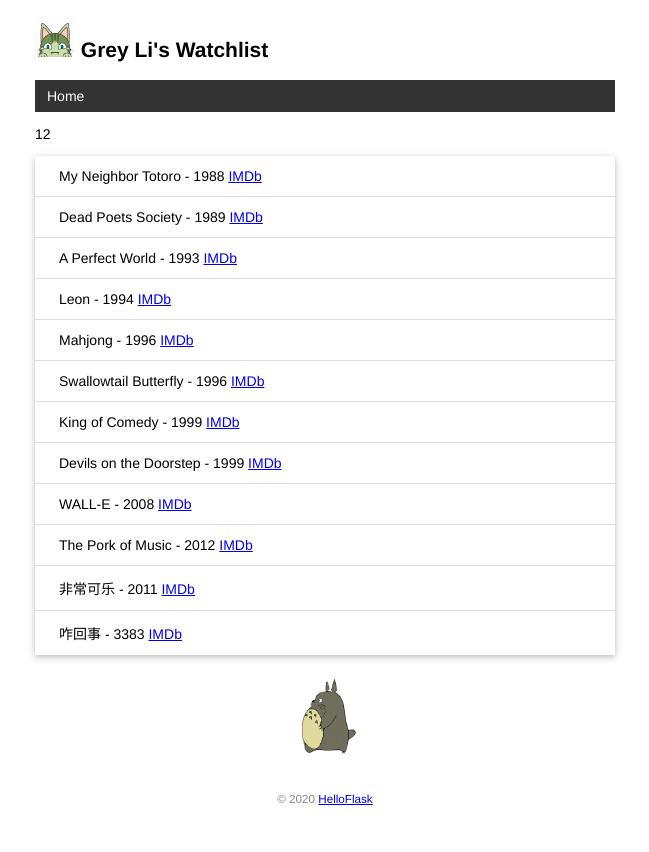
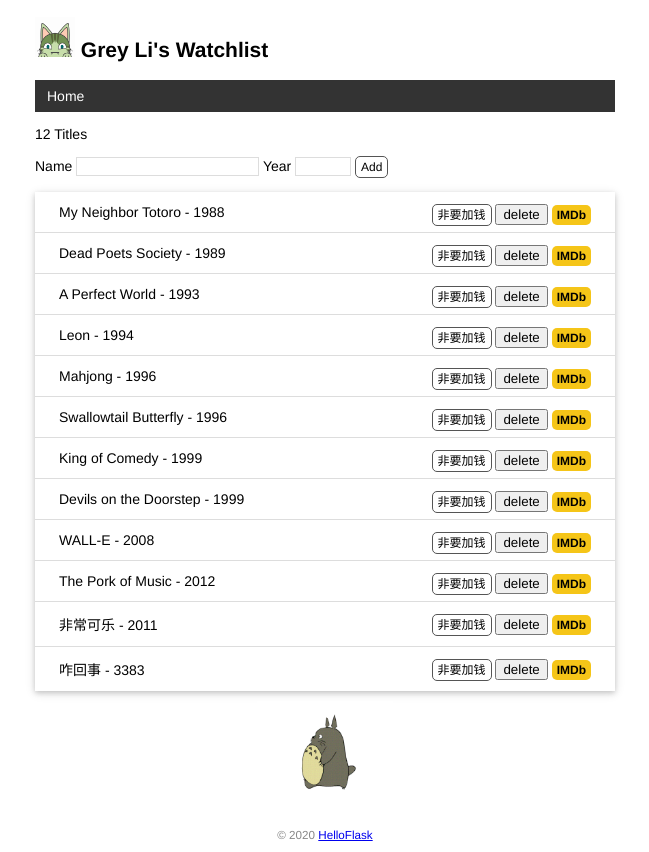
Before and after one commit to zyitst/watchlist, a Flask app: page / in a window 1280 px wide. Shown: the whole page, without its empty margins (315-964 px from the left). Before the commit the page ends 805 px from the top, so only its background shows below. Run offline with Flask 2, Linux system fonts and the light colour scheme; data comes from the database, SQL or seed files in the repository; both versions use the stored data as it was after the commit.

Commit message:
增删改，欧耶

```diff
--- a/app.py
+++ b/app.py
@@ -1,7 +1,7 @@
 import os
 import sys
 
-from flask import Flask, render_template
+from flask import Flask, render_template, request, flash, redirect, url_for
 from flask_sqlalchemy import SQLAlchemy
 import click
 
@@ -12,6 +12,7 @@ else:
     prefix = 'sqlite:////'
 
 app = Flask(__name__)
+app.secret_key = 'secret_key'
 app.config['SQLALCHEMY_DATABASE_URI'] = prefix + os.path.join(app.root_path, 'data.db')
 app.config['SQLALCHEMY_TRACK_MODIFICATIONS'] = False
 
@@ -73,8 +74,45 @@ def inject_user():
     return dict(user=user)
 
 
-@app.route('/')
+@app.route('/', methods=['GET', 'POST'])
 def index():
-    user = User.query.first()
+    if request.method == 'POST':
+        title = request.form.get('title')
+        year= request.form.get('year')
+        if not title or not year or len(title) > 60 or len(year) > 4:
+            flash('Invalid input.', 'error')
+            return redirect(url_for('index'))
+        movie = Movie(title=title, year=year)
+        db.session.add(movie)
+        db.session.commit()
+        flash('加钱成功!')
+        return redirect(url_for('index'))
+
     movies = Movie.query.all()
     return render_template('index.html', movies=movies)
+
+
+@app.route('/movie/edit/<int:movie_id>', methods=['GET', 'POST'])
+def edit(movie_id):
+    movie = Movie.query.get_or_404(movie_id)
+    if request.method == 'POST':
+        title = request.form['title']
+        year= request.form['year']
+        if not title or not year or len(title) > 60 or len(year) > 4:
+            flash('Invalid input.', 'error')
+            return redirect(url_for('index'))
+        movie = Movie(title=title, year=year)
+        db.session.add(movie)
+        db.session.commit()
+        flash('Edit success!')
+        return redirect(url_for('index'))
+
+    return render_template('edit.html', movie=movie)
+
+@app.route('/delete/<int:movie_id>', methods=['POST'])
+def delete(movie_id):
+    movie = Movie.query.get_or_404(movie_id)
+    db.session.delete(movie)
+    db.session.commit()
+    flash('移至回收站。')
+    return redirect(url_for('index'))
--- a/static/style.css
+++ b/static/style.css
@@ -70,3 +70,64 @@ nav li a {
 nav li a:hover {
     background-color: #111;
 }
+
+/* 覆盖某些浏览器对 input 元素定义的字体 */
+input[type=submit] {
+    font-family: inherit;
+}
+
+input[type=text] {
+    border: 1px solid #ddd;
+}
+
+input[name=year] {
+    width: 50px;
+}
+
+.btn {
+    font-size: 12px;
+    padding: 3px 5px;
+    text-decoration: none;
+    cursor: pointer;
+    background-color: white;
+    color: black;
+    border: 1px solid #555555;
+    border-radius: 5px;
+}
+
+.btn:hover {
+    text-decoration: none;
+    background-color: black;
+    color: white;
+    border: 1px solid black;
+}
+
+
+.float-right {
+    float: right;
+}
+
+.imdb {
+    font-size: 12px;
+    font-weight: bold;
+    color: black;
+    text-decoration: none;
+    background: #F5C518;
+    border-radius: 5px;
+    padding: 3px 5px;
+}
+
+.alert {
+    position: relative;
+    padding: 7px;
+    margin: 7px 0;
+    border: 1px solid transparent;
+    color: #004085;
+    background-color: #cce5ff;
+    border-color: #b8daff;
+    border-radius: 5px;
+}
+
+.inline-form {
+    display: inline;
+}
--- a/templates/base.html
+++ b/templates/base.html
@@ -10,15 +10,23 @@
     {% endblock %}
 </head>
 <body>
+    <!-- 插入到页面标题上方 -->
+    {% for message in get_flashed_messages() %}
+        <div class="alert">{{ message }}</div>
+    {% endfor %}
+
     <h2>
         <img alt="Avatar" class="avatar" src="{{ url_for('static', filename='images/avatar.png') }}">
         {{ user.name }}'s Watchlist
     </h2>
+
     <nav>
         <ul><li><a href="{{ url_for('index') }}">Home</a></li></ul>
     </nav>
+
     {% block content %}
     {% endblock %}
+
     <footer><small>&copy; 2020 <a href="http://helloflask.com/tutorial">HelloFlask</a></small></footer>
 </body>
 </html>
--- a/templates/index.html
+++ b/templates/index.html
@@ -1,10 +1,19 @@
 {% extends 'base.html' %}
 {% block content %}
-    <p>{{ movies|length }}</p>
+    <p>{{ movies|length }} Titles</p>
+    <form method="post">
+        <label for="title">Name</label> <input type="text" name="title" autocomplete="off" required>
+        <label for="year">Year</label> <input type="text" name="year" autocomplete="off" required>
+        <input class="btn" type="submit" name="submit" value="Add">
+    </form>
     <ul class="movie-list">
     {% for movie in movies %}
         <li>{{ movie.title }} - {{ movie.year }}
             <span class="float-right">
+                <a class="btn" href="{{ url_for('edit', movie_id=movie.id) }}">非要加钱</a>
+                <form class="inline-form" method="post" action="{{ url_for('delete', movie_id=movie.id) }}">
+                    <input type="submit" name="delete" value="delete" onclick="return confirm('are you OK?');">
+                </form>
                 <a class="imdb" href="https://www.imdb.com/find?q={{ movie.title }}" target="_blank" title="Find this movie on IMDb">IMDb</a>
             </span>
         </li>
```
Also changed, not shown: templates/edit.html (added, +10 -0 lines), data.db.
